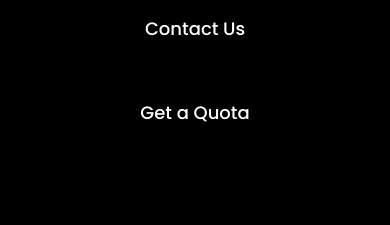
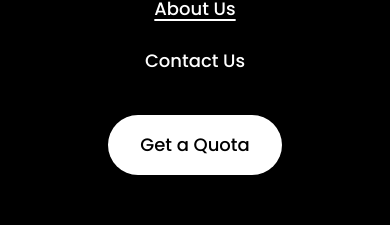
Before and after one commit to Dakeem05/Okemiri, a Vue app: page /about-us in a window 390 px wide. Both pictures are taken after a click on the button "Toggle Menu". Shown: the part 269-494 px from the top of the page. Built offline with nearby package versions, Linux system fonts and the light colour scheme.

Commit message:
Made extra touches

```diff
--- a/src/components/common/NavBar.vue
+++ b/src/components/common/NavBar.vue
@@ -33,7 +33,7 @@ const toggleMenu = () => {
       </div>
 
       <!-- Menu Links -->
-      <ul :class="{'hidden': !isMenuOpen, 'flex': isMenuOpen}" class="lg:flex flex-col lg:flex-row gap-6 lg:gap-8 font-medium text-lg lg:pt-0 pt-[4rem] lg:static bg-white z-40 h-[100%] fixed  lg:bg-transparent w-full lg:w-auto left-0 lg:left-auto top-16 lg:top-auto shadow-lg lg:shadow-none text-center lg:py-0">
+      <ul :class="{'hidden': !isMenuOpen, 'flex': isMenuOpen}" class="lg:flex flex-col lg:flex-row gap-6 lg:gap-8 font-medium text-lg lg:pt-0 pt-[4rem] lg:static mt-[2rem] lg:mt-0 bg-white z-40 h-[100%] fixed  lg:bg-transparent w-full lg:w-auto left-0 lg:left-auto top-16 lg:top-auto shadow-lg lg:shadow-none text-center lg:py-0">
         <li><router-link active-class="underline decoration-black" to="/" class="block lg:inline hover:underline decoration-[1.5px] hover:decoration-gray-400 underline-offset-4">Home</router-link></li>
         <li><router-link active-class="underline decoration-black" to="/products" class="block lg:inline hover:underline decoration-[1.5px] hover:decoration-gray-400 underline-offset-4">Products</router-link></li>
         <li><router-link active-class="underline decoration-black" to="/about-us" class="block lg:inline hover:underline decoration-[1.5px] hover:decoration-gray-400 underline-offset-4">About Us</router-link></li>
--- a/src/components/common/NavBar2.vue
+++ b/src/components/common/NavBar2.vue
@@ -29,7 +29,7 @@ const toggleMenu = () => {
       </div>
 
       <!-- Menu Links -->
-      <ul :class="{'hidden': !isMenuOpen, 'flex': isMenuOpen}" class="lg:flex flex-col lg:flex-row gap-6 lg:gap-8 font-medium text-lg lg:pt-0 pt-[4rem] lg:static z-40 h-[100%] fixed bg-black text-white lg:text-white lg:bg-transparent w-full lg:w-auto left-0 lg:left-auto top-16 lg:top-auto shadow-lg lg:shadow-none text-center lg:py-0 py-10 ">
+      <ul :class="{'hidden': !isMenuOpen, 'flex': isMenuOpen}" class="lg:flex flex-col lg:flex-row gap-6 lg:gap-8 font-medium text-lg lg:pt-0 pt-[4rem] lg:static z-40 h-[100%] mt-[2rem] lg:mt-0 fixed bg-black text-white lg:text-white lg:bg-transparent w-full lg:w-auto left-0 lg:left-auto top-16 lg:top-auto shadow-lg lg:shadow-none text-center lg:py-0 py-10 ">
         <li><router-link active-class="underline decoration-white" to="/" class="block lg:inline hover:underline decoration-[1.5px] hover:decoration-gray-400 underline-offset-4">Home</router-link></li>
         <li><router-link active-class="underline decoration-white" to="/products" class="block lg:inline hover:underline decoration-[1.5px] hover:decoration-gray-400 underline-offset-4">Products</router-link></li>
         <li><router-link active-class="underline decoration-white" to="/about-us" class="block lg:inline hover:underline decoration-[1.5px] hover:decoration-gray-400 underline-offset-4">About Us</router-link></li>
@@ -37,7 +37,7 @@ const toggleMenu = () => {
 
         <!-- Mobile Get a Quote Button -->
         <li class="lg:hidden mt-4 text-center">
-          <button class="bg-black text-white  px-8 py-4 rounded-full">Get a Quota</button>
+          <button class="bg-white text-black  px-8 py-4 rounded-full">Get a Quota</button>
         </li>
       </ul>
 
```
